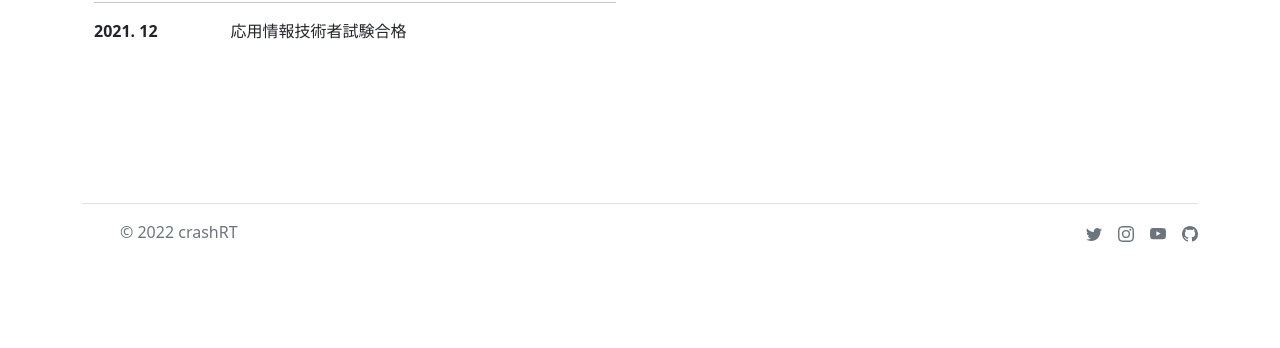
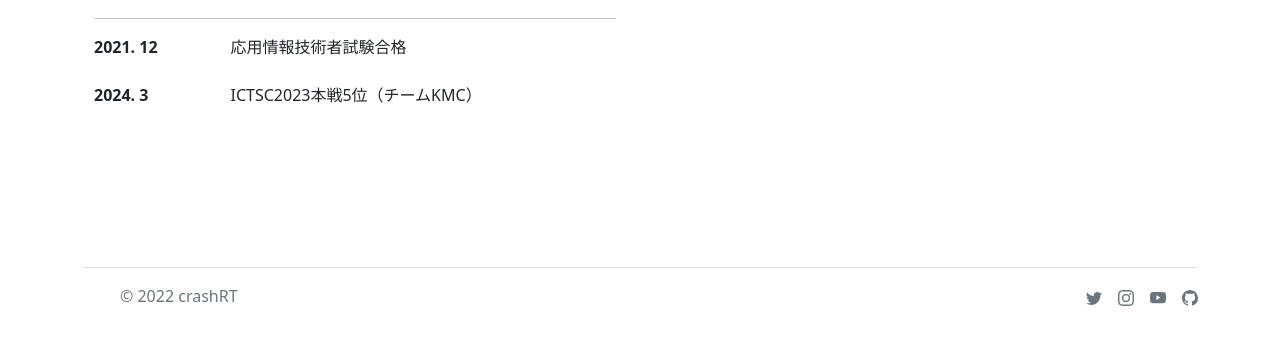
Before and after one commit to crashRT/Portfolio, a Django app: page /info/about/ in a window 1280 px wide. Shown: the part 1318-1666 px from the top of the page. Before the commit the page ends 1560 px from the top, so only its background shows below. Run offline with Django 4.2, Linux system fonts and the light colour scheme.

Commit message:
update about

```diff
--- a/templates/info/about.html
+++ b/templates/info/about.html
@@ -43,14 +43,16 @@
                     </div>
                     <div class="col-lg-6">
                         <h2 class="display-5 fw-bold lh-1 mb-3">crashRT</h2>
-                        <p class="lead">Motion Graphcs / 3DCG</p>
+                        <p class="lead">Web / Network</p>
+                        <p class="lead">Motion Graphics / 3DCG</p>
                         <p class="fs-5"> <a class="text-decoration-none" href="https://www.kmc.gr.jp/">京大マイコンクラブ
                                 (KMC)</a>
                             45代部員
                         </p>
-                        <p class="fs-5">3DCG や Motion Graphics を用いた映像を制作しています．<br>
-                            青とかっこいいものが好きです．</p>
-                        <p class="fs-5">最近はweb開発やITインフラ・計算機科学などに挑戦しています．</p>
+                        <p class="fs-5">青とかっこいいものが好きです．
+                            以前は3DCG や Motion Graphics を用いた映像を制作していました．<br>
+                        </p>
+                        <p class="fs-5">最近はweb開発やネットワーク・サーバー管理などをしています．</p>
                         <div class="py-2">
                             <ul class="col-md-6 list-unstyled d-flex">
                                 <!--Twitter-->
@@ -95,7 +97,12 @@
                         <hr />
                         <dl class="row">
                             <dt class="col-sm-3">2021. 12</dt>
-                            <dd class="col-sm-9">応用情報技術者試験合格</p>
+                            <dd class="col-sm-9">
+                                応用情報技術者試験合格</p>
+                            </dd>
+                            <dt class="col-sm-3">2024. 3</dt>
+                            <dd class="col-sm-9">
+                                ICTSC2023本戦5位（チームKMC）</p>
                             </dd>
                         </dl>
 
```
